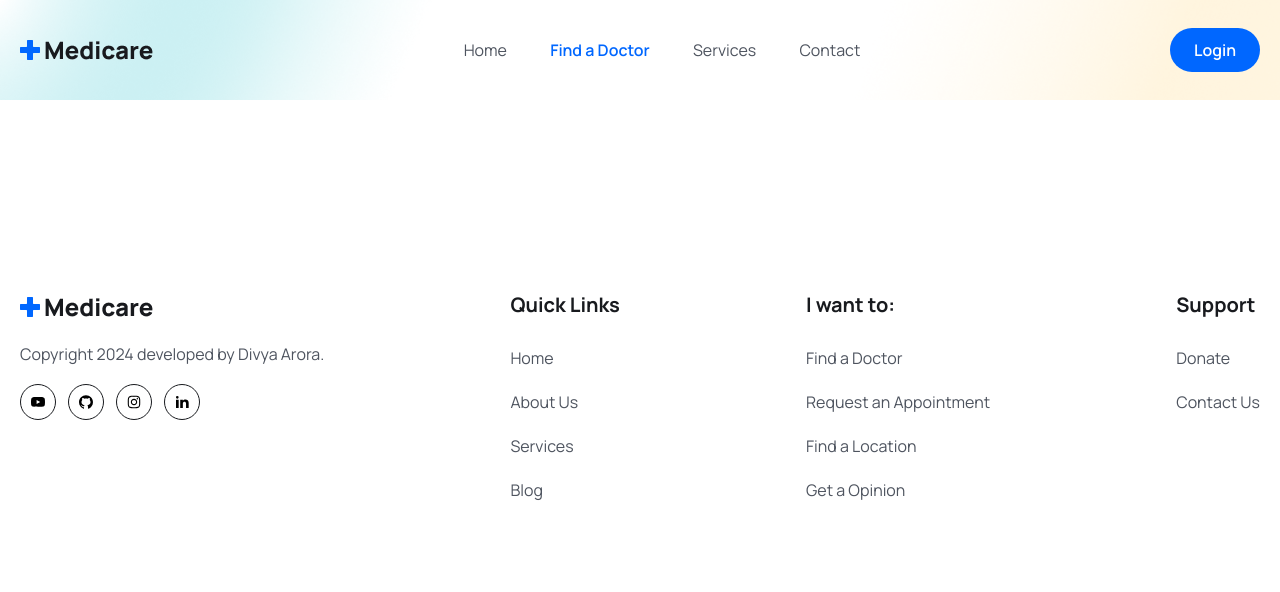
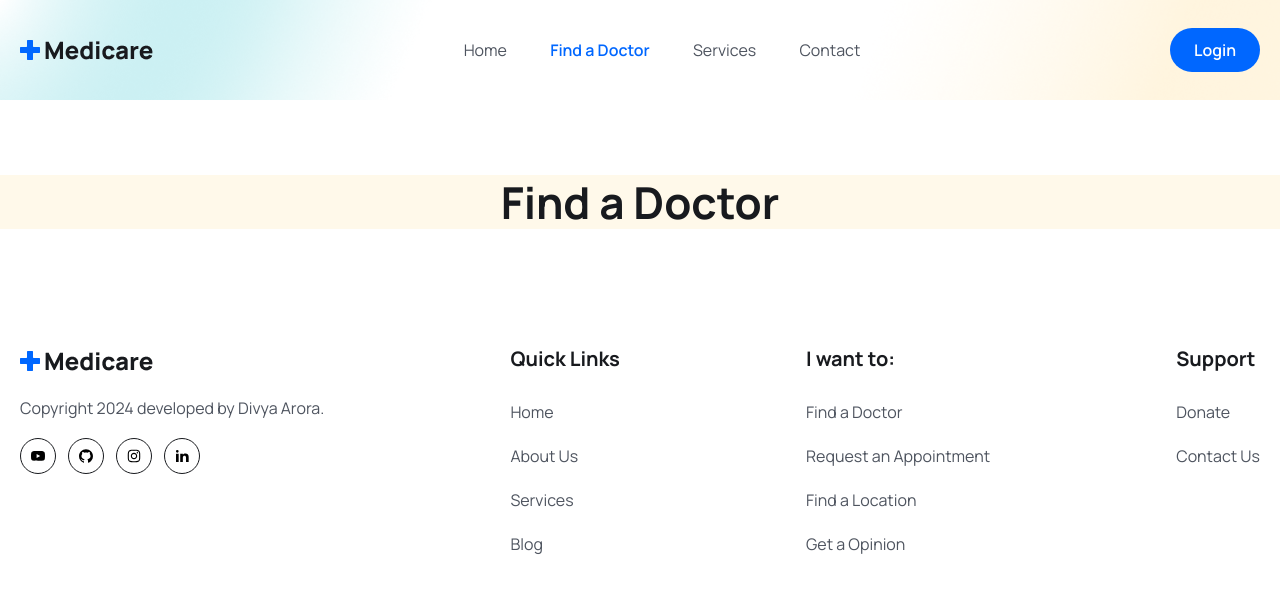
Before and after one commit to aroraadivya/Mern-Stack-Medicare, a React (Vite) app in the folder frontend/: page /doctors in a window 1280 px wide. Shown: the top 592 px of the page. Built offline with nearby package versions, Linux system fonts and the light colour scheme.

Commit message:
Add heading to Doctors component for improved accessibility and structure

```diff
--- a/frontend/src/pages/Doctors/Doctors.jsx
+++ b/frontend/src/pages/Doctors/Doctors.jsx
@@ -8,7 +8,7 @@ const Doctors = () => {
             <section>
                 <div className='bg-[#fff9ea]'>
                     <div className='container text-center'>
-
+                        <h2 className='heading'>Find a Doctor</h2>
                     </div>
                 </div>
             </section>
```
